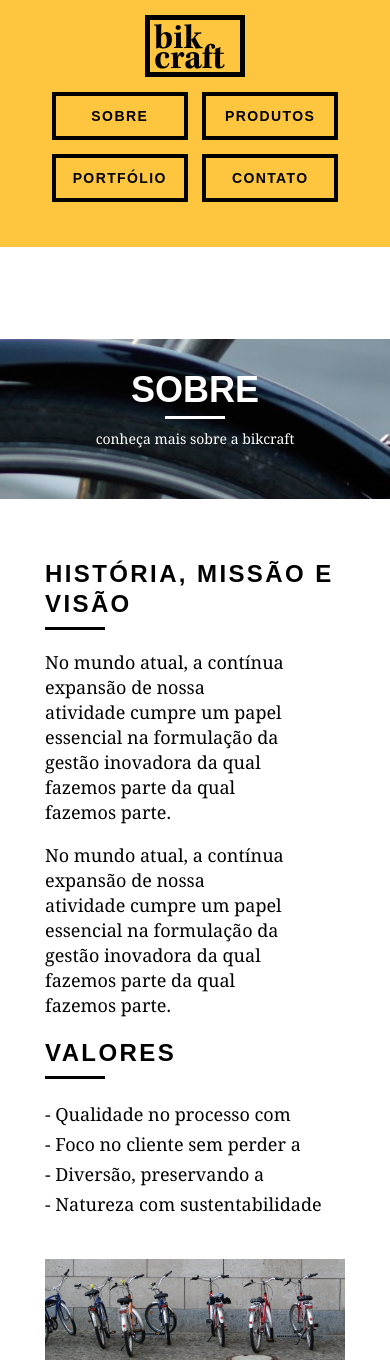
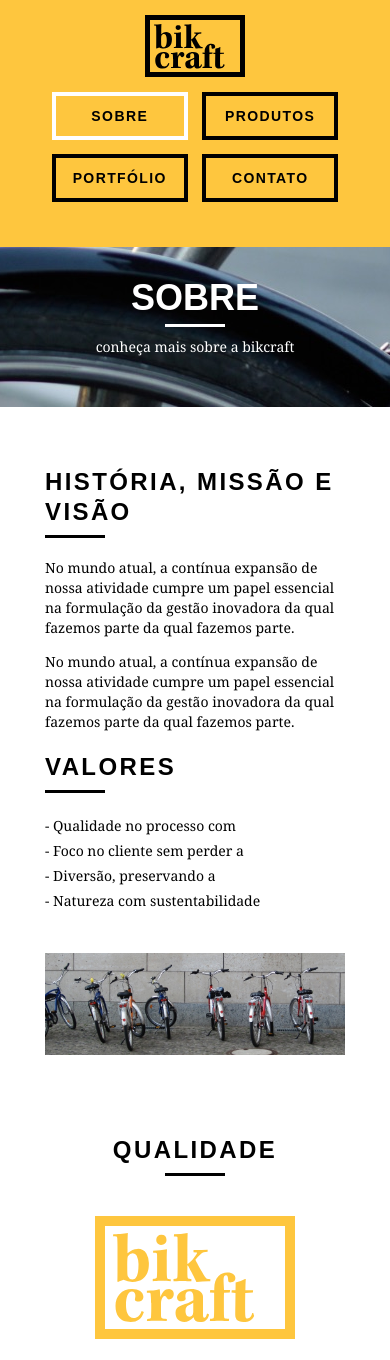
Before and after one commit to jeffnoronha1/bikcraft, a PHP site: page /sobre.html in a window 390 px wide. Shown: the top 1360 px of the page. Run offline with PHP 8.4, Linux system fonts and the light colour scheme.

Commit message:
Responsivado a dobra de sobre

```diff
--- a/web/css/responsivo.css
+++ b/web/css/responsivo.css
@@ -58,6 +58,10 @@
     border-color: #fff;
   }
 
+  .header_menu .menu_ativo {
+    border-color: #fff;
+  }
+
   /* INTRODUÇÃO */
 
   .introducao {
@@ -71,6 +75,21 @@
     font-size: 36px;
   }
 
+  .introducao-interna {
+    margin-top: 0px;
+  }
+
+  .missao_sobre p {
+    font-size: 14px;
+    line-height: 20px;
+    padding-right: 0;
+  }
+
+  .missao_sobre ul li {
+    font-size: 14px;
+    line-height: 25px;
+  }
+
   /* CTA */
 
   .cta {
```
